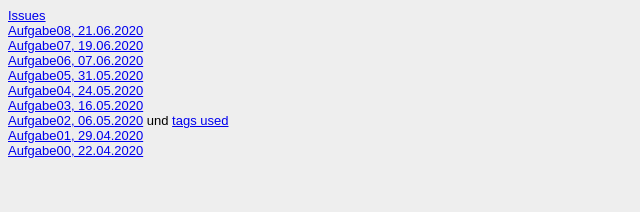
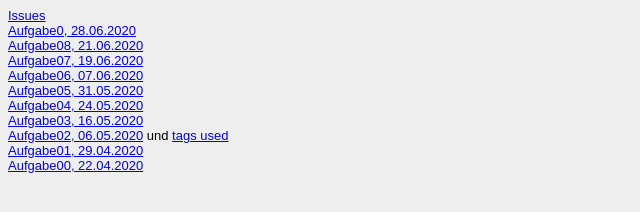
Before and after one commit to meyerjas/gis_SoSe2020, a website: page Steckbrief/steckbrief.htm in a window 1280 px wide. Shown: the whole page, without its empty margins (0-640 px from the left). Drawn offline with Linux system fonts and the light colour scheme.

Commit message:
upload aufgabe

```diff
--- a/Steckbrief/steckbrief.htm
+++ b/Steckbrief/steckbrief.htm
@@ -18,6 +18,7 @@
 
 
     <a href="https://github.com/meyerjas/gis_SoSe2020/issues" target="_blank">Issues</a> <br>
+    <a href="https://meyerjas.github.io/gis_SoSe2020/Aufgabe09/formular.html" target="_blank">Aufgabe0, 28.06.2020</a> <br>
     <a href="https://meyerjas.github.io/gis_SoSe2020/Aufgabe08/formular.html" target="_blank">Aufgabe08, 21.06.2020</a> <br>
     <a href="https://meyerjas.github.io/gis_SoSe2020/Aufgabe07/shop.html" target="_blank">Aufgabe07, 19.06.2020</a> <br>
     <a href="https://meyerjas.github.io/gis_SoSe2020/Aufgabe06/shop.html" target="_blank">Aufgabe06, 07.06.2020</a> <br>
```
